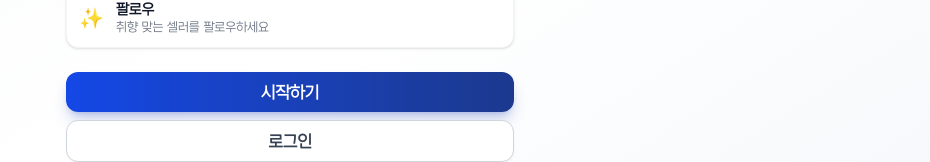
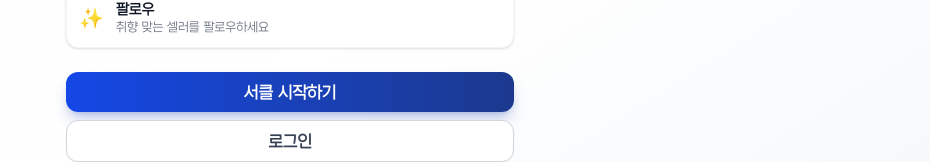
Before and after one commit to cmeetsp-jackie/oodly-app, a Next.js app: page / in a window 1280 px wide. Shown: the part 327-489 px from the top of the page, without its empty margins (350-1280 px from the left). Built offline with nearby package versions, Linux system fonts and the light colour scheme; no server answers.

Commit message:
Change main landing button text to '서클 시작하기'

```diff
--- a/src/app/page.tsx
+++ b/src/app/page.tsx
@@ -191,7 +191,7 @@ export default function HomePage() {
               className="w-full bg-gradient-to-r from-blue-700 to-blue-900 hover:from-blue-800 hover:to-slate-900 text-white font-bold py-5 text-base rounded-xl border-0 shadow-lg shadow-blue-800/25"
               size="lg"
             >
-              시작하기
+              서클 시작하기
             </Button>
             <Button
               onClick={() => { resetForm(); setView('login') }}
```
